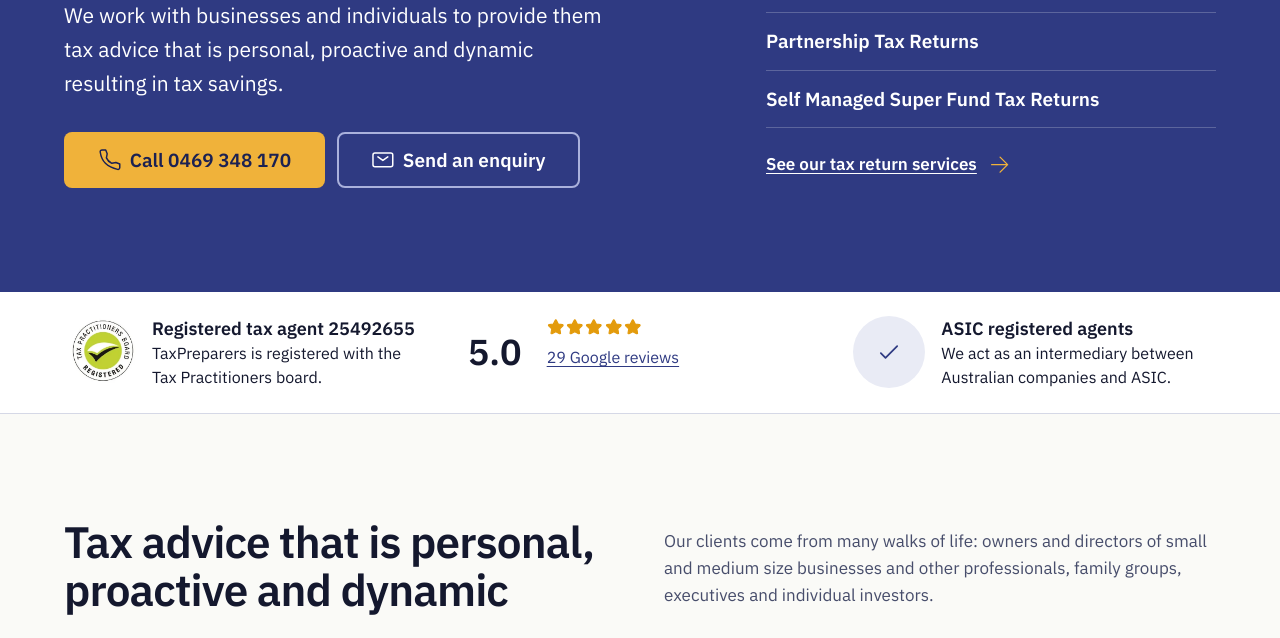
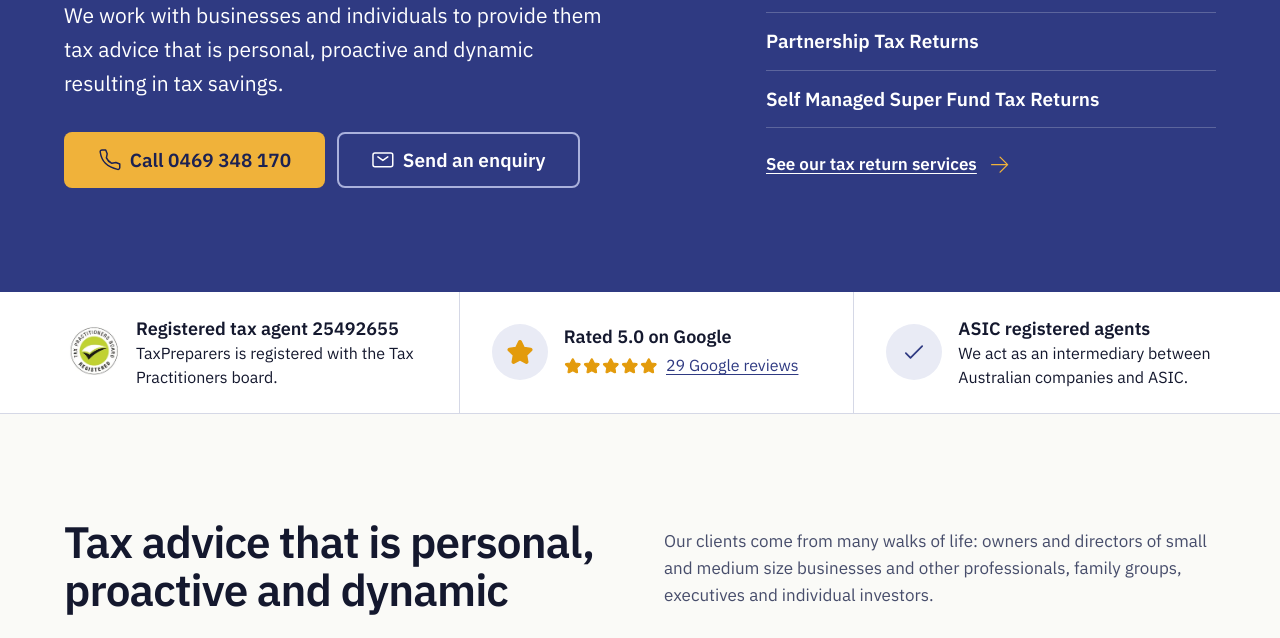
Before and after one commit to DaltJM/tax-preparers, a plain HTML site: page tax-preparers-static-site/index.html in a window 1280 px wide. Shown: the part 459-1097 px from the top of the page. Drawn offline with Linux system fonts and the light colour scheme.

Commit message:
Even out the proof strip under the hero
Give the three items the same 3.5rem round marker as the panel icons, a
title and a detail line each, and hairline dividers between them. The
rating item gets the title "Rated 5.0 on Google" with the stars and review
link beneath.

Co-Authored-By: Claude Opus 5.5 <noreply@anthropic.com>

```diff
--- a/tax-preparers-static-site/index.html
+++ b/tax-preparers-static-site/index.html
@@ -98,8 +98,8 @@
             <p><strong>Registered tax agent 25492655</strong>TaxPreparers is registered with the Tax Practitioners board.</p>
           </li>
           <li>
-            <span class="proof-media rating">5.0</span>
-            <p><strong><span class="stars" aria-hidden="true"><svg class="icon" aria-hidden="true" focusable="false" viewBox="0 0 24 24"><use href="#i-star"/></svg><svg class="icon" aria-hidden="true" focusable="false" viewBox="0 0 24 24"><use href="#i-star"/></svg><svg class="icon" aria-hidden="true" focusable="false" viewBox="0 0 24 24"><use href="#i-star"/></svg><svg class="icon" aria-hidden="true" focusable="false" viewBox="0 0 24 24"><use href="#i-star"/></svg><svg class="icon" aria-hidden="true" focusable="false" viewBox="0 0 24 24"><use href="#i-star"/></svg></span><span class="sr-only">Rated 5 out of 5.</span></strong><a href="https://www.google.com/search?q=Tax+Preparers+-+Tax+Agents+%26+Accountants+Mill+Park+reviews" rel="noopener">29 Google reviews</a></p>
+            <span class="proof-media proof-mark proof-rating"><svg class="icon" aria-hidden="true" focusable="false" viewBox="0 0 24 24"><use href="#i-star"/></svg></span>
+            <p><strong>Rated 5.0 on Google</strong><span class="proof-reviews"><span class="stars" aria-hidden="true"><svg class="icon" aria-hidden="true" focusable="false" viewBox="0 0 24 24"><use href="#i-star"/></svg><svg class="icon" aria-hidden="true" focusable="false" viewBox="0 0 24 24"><use href="#i-star"/></svg><svg class="icon" aria-hidden="true" focusable="false" viewBox="0 0 24 24"><use href="#i-star"/></svg><svg class="icon" aria-hidden="true" focusable="false" viewBox="0 0 24 24"><use href="#i-star"/></svg><svg class="icon" aria-hidden="true" focusable="false" viewBox="0 0 24 24"><use href="#i-star"/></svg></span><span class="sr-only">5 out of 5 stars from</span> <a href="https://www.google.com/search?q=Tax+Preparers+-+Tax+Agents+%26+Accountants+Mill+Park+reviews" rel="noopener">29 Google reviews</a></span></p>
           </li>
           <li>
             <span class="proof-media proof-mark"><svg class="icon" aria-hidden="true" focusable="false" viewBox="0 0 24 24"><use href="#i-check"/></svg></span>
--- a/tax-preparers-static-site/styles.css
+++ b/tax-preparers-static-site/styles.css
@@ -496,9 +496,10 @@ a:hover {
   border-top: 0;
 }
 
+/* Every marker is the same 3.5rem circle as the panel icons. */
 .proof-media {
-  width: 4.5rem;
-  height: 4.5rem;
+  width: 3.5rem;
+  height: 3.5rem;
   flex: none;
 }
 
@@ -506,6 +507,7 @@ a:hover {
 img.proof-media {
   object-fit: cover;
   object-position: 15% 50%;
+  border-radius: 50%;
   mix-blend-mode: multiply;
 }
 
@@ -517,14 +519,6 @@ img.proof-media {
 .proof-list strong {
   display: block;
   font-size: 1.125rem;
-}
-
-.rating {
-  display: grid;
-  place-items: center;
-  font-size: 2.25rem;
-  font-weight: 600;
-  line-height: 1;
 }
 
 .stars {
@@ -549,6 +543,21 @@ img.proof-media {
 .proof-mark .icon {
   width: 1.75rem;
   height: 1.75rem;
+}
+
+.proof-rating {
+  color: var(--color-rating);
+}
+
+.proof-rating .icon {
+  fill: currentColor;
+}
+
+.proof-reviews {
+  display: flex;
+  flex-wrap: wrap;
+  align-items: center;
+  column-gap: var(--space-2);
 }
 
 /* Sections */
@@ -1107,7 +1116,11 @@ img.proof-media {
 
   .proof-list li {
     border-top: 0;
-    align-items: flex-start;
+  }
+
+  .proof-list li + li {
+    padding-left: var(--space-6);
+    border-left: 1px solid var(--color-line);
   }
 
   .offices {
```
Also changed, not shown: 2 other files.
